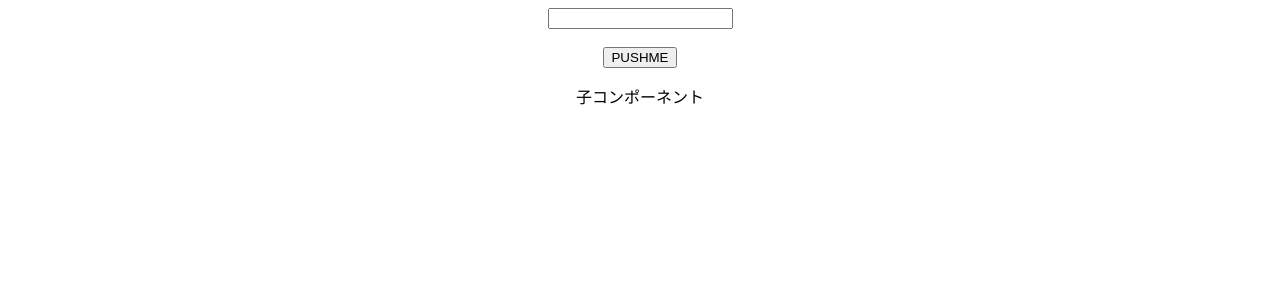
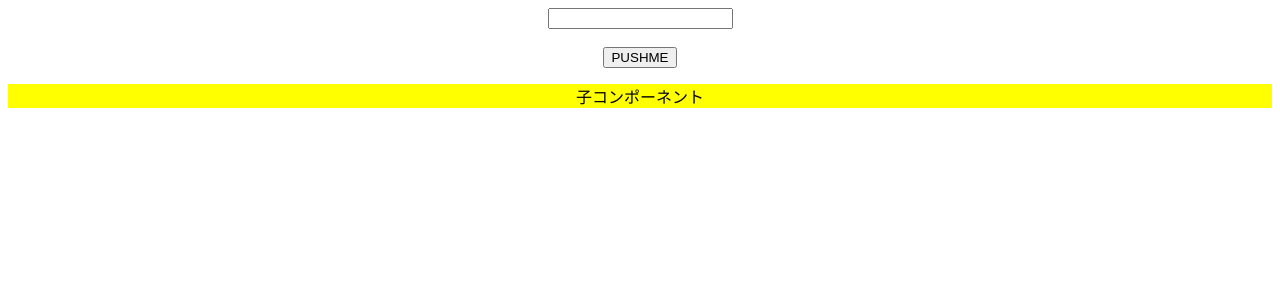
Before and after one commit to kuntaro0524/rendering_test, a React (Create React App) app: page / in a window 1280 px wide. Both pictures are taken after a click on the button "PUSHME". Shown: the top 300 px of the page. Built offline with nearby package versions, Linux system fonts and the light colour scheme.

Commit message:
文字入力によって重たいコンポーネントが足かせに + stateが更新されたコンポーネント + propsが変更されたコンポーネントは再レンダリング + 再レンダリングされたコンポーネント配下の子要素は再レンダリング

```diff
--- a/src/ChildArea.jsx
+++ b/src/ChildArea.jsx
@@ -1,6 +1,15 @@
 export const ChildArea = (props) => {
   const { open } = props;
-  console.log(open);
+  console.log("Chile areaがレンダリングされたよ");
 
-  return <div>{open ? <p> 子コンポーネント </p> : null}</div>;
+  const data = [...Array(2000).keys()];
+  data.forEach(() => {
+    console.log("...");
+  });
+
+  return (
+    <div style={{ backgroundColor: "yellow" }}>
+      {open ? <p> 子コンポーネント </p> : null}
+    </div>
+  );
 };
```
